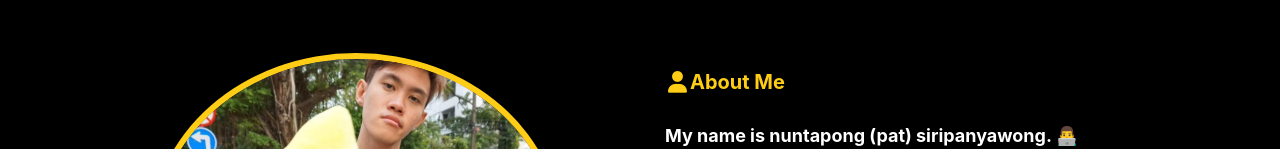
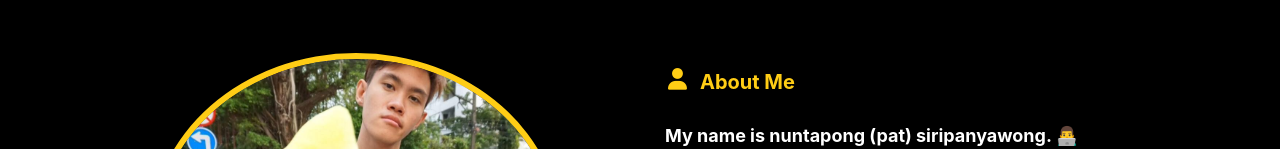
Before and after one commit to NuntapongS/my-portfolio, a React (Create React App) app: page / in a window 1280 px wide. Shown: the part 803-952 px from the top of the page. Built offline with nearby package versions, Linux system fonts and the light colour scheme.

Commit message:
add gap to style css

```diff
--- a/src/App.css
+++ b/src/App.css
@@ -71,6 +71,8 @@
   color: #FFCD15;
   font-size: 20px;
   margin-right: 18px;
+  display: flex;
+  gap: 10px;
 }
 
 .header {
```
